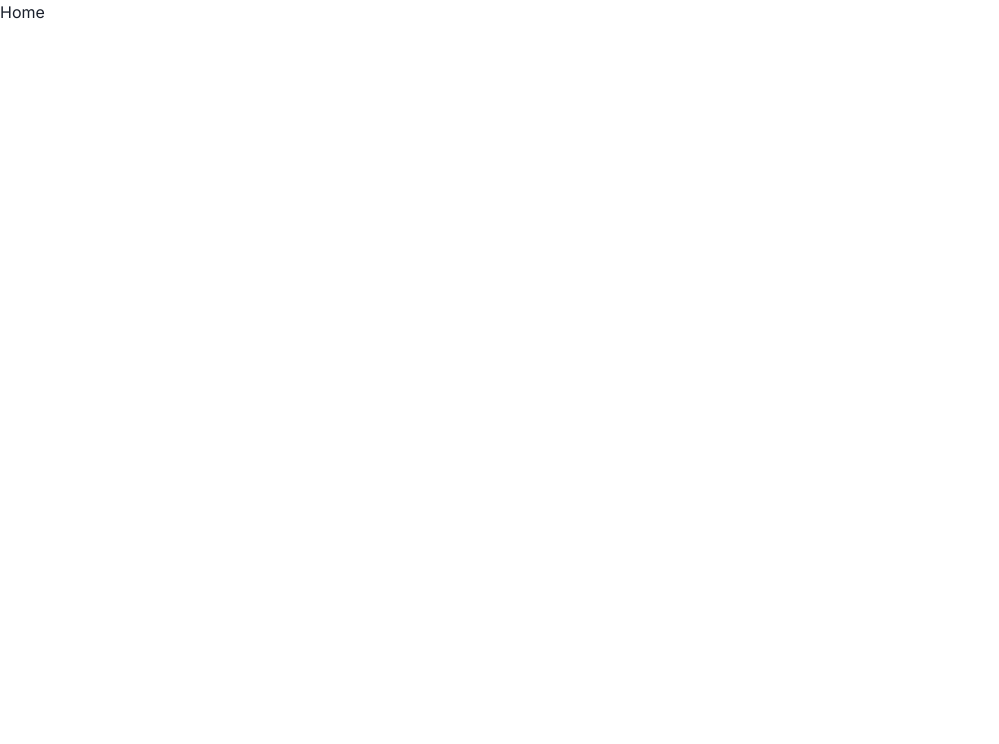
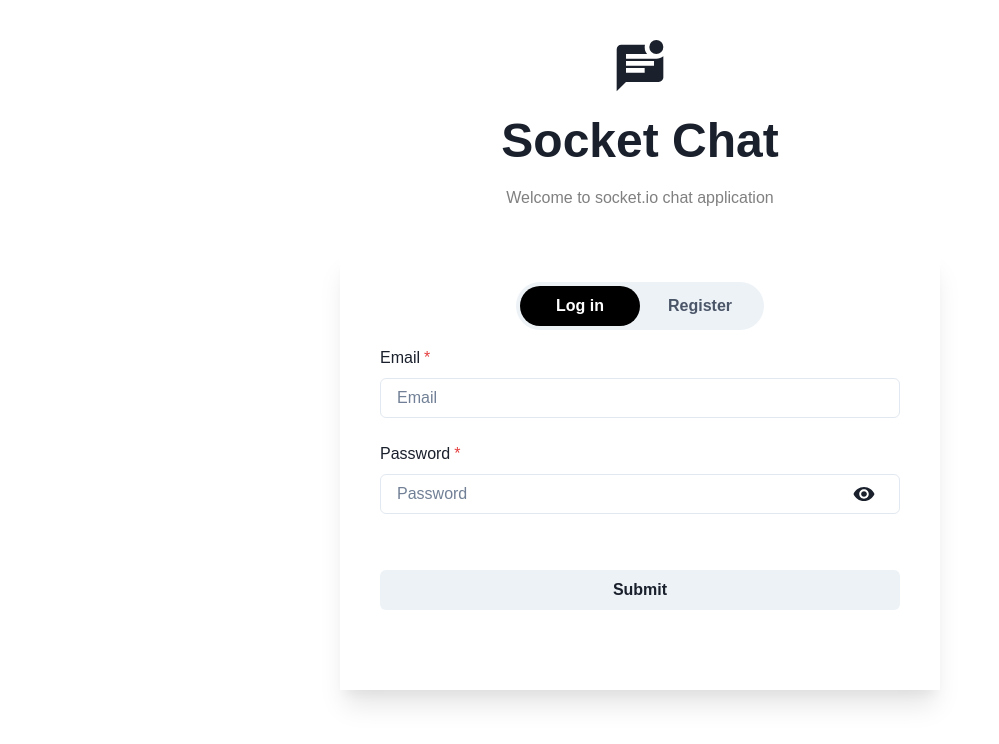
Before and after one commit to GavinITP/socket-chat-app, a React (Vite) app in the folder frontend/: page / in a window 1280 px wide. Shown: the top 744 px of the page, without its empty margins (0-999 px from the left). Built offline with nearby package versions, Linux system fonts and the light colour scheme; no server answers.

Commit message:
feat: login and register form

```diff
--- a/frontend/package.json
+++ b/frontend/package.json
@@ -18,6 +18,7 @@
     "framer-motion": "^11.0.28",
     "react": "^18.2.0",
     "react-dom": "^18.2.0",
+    "react-icons": "^5.1.0",
     "react-router-dom": "^6.22.3"
   },
   "devDependencies": {
--- /dev/null
+++ b/frontend/src/components/LoginForm.tsx
@@ -0,0 +1,64 @@
+import {
+  VStack,
+  FormControl,
+  FormLabel,
+  Input,
+  InputGroup,
+  InputRightElement,
+  Icon,
+  Button,
+  Box,
+} from "@chakra-ui/react";
+import { useState } from "react";
+
+import { IoMdEyeOff, IoMdEye } from "react-icons/io";
+
+const LoginForm = () => {
+  const [email, setEmail] = useState("");
+  const [password, setPassword] = useState("");
+
+  const [showPassword, setShowPassword] = useState(false);
+
+  return (
+    <VStack spacing={4}>
+      <FormControl isRequired display={"flex"} flexDirection={"column"} gap={6}>
+        <Box>
+          <FormLabel>Email</FormLabel>
+          <Input
+            placeholder="Email"
+            onChange={(e) => {
+              setEmail(e.target.value);
+            }}
+          />
+        </Box>
+
+        <Box>
+          <FormLabel>Password</FormLabel>
+          <InputGroup>
+            <Input
+              pr={10}
+              type={showPassword ? "text" : "password"}
+              placeholder="Password"
+              onChange={(e) => {
+                setPassword(e.target.value);
+              }}
+            />
+            <InputRightElement width="4.5rem">
+              <Icon
+                boxSize={6}
+                as={showPassword ? IoMdEyeOff : IoMdEye}
+                onClick={() => {
+                  setShowPassword((prev) => !prev);
+                }}
+              />
+            </InputRightElement>
+          </InputGroup>
+        </Box>
+
+        <Button my={8}>Submit</Button>
+      </FormControl>
+    </VStack>
+  );
+};
+
+export default LoginForm;
--- /dev/null
+++ b/frontend/src/components/RegisterForm.tsx
@@ -0,0 +1,100 @@
+import {
+  Box,
+  Button,
+  FormControl,
+  FormLabel,
+  Icon,
+  Input,
+  InputGroup,
+  InputRightElement,
+  VStack,
+} from "@chakra-ui/react";
+
+import { useState } from "react";
+import { IoMdEye, IoMdEyeOff } from "react-icons/io";
+
+const RegisterForm = () => {
+  const [name, setName] = useState("");
+  const [email, setEmail] = useState("");
+  const [password, setPassword] = useState("");
+  const [confirmPassword, setConfirmPassword] = useState("");
+
+  const [showPassword, setShowPassword] = useState(false);
+  const [showConfirmPassword, setShowConfirmPassword] = useState(false);
+
+  return (
+    <VStack spacing={4}>
+      <FormControl isRequired display={"flex"} flexDirection={"column"} gap={6}>
+        <Box>
+          <FormLabel>Name</FormLabel>
+          <Input
+            placeholder="Your name"
+            onChange={(e) => {
+              setName(e.target.value);
+            }}
+          />
+        </Box>
+
+        <Box>
+          <FormLabel>Email</FormLabel>
+          <Input
+            placeholder="Email"
+            onChange={(e) => {
+              setEmail(e.target.value);
+            }}
+          />
+        </Box>
+
+        <Box>
+          <FormLabel>Password</FormLabel>
+          <InputGroup>
+            <Input
+              pr={10}
+              type={showPassword ? "text" : "password"}
+              placeholder="Password"
+              onChange={(e) => {
+                setPassword(e.target.value);
+              }}
+            />
+            <InputRightElement width="4.5rem">
+              <Icon
+                boxSize={6}
+                as={showPassword ? IoMdEyeOff : IoMdEye}
+                onClick={() => {
+                  setShowPassword((prev) => !prev);
+                }}
+              />
+            </InputRightElement>
+          </InputGroup>
+        </Box>
+
+        <Box>
+          <FormLabel>Confirm Password</FormLabel>
+          <InputGroup>
+            <Input
+              pr={10}
+              type={showConfirmPassword ? "text" : "password"}
+              placeholder="Confirm password"
+              onChange={(e) => {
+                setConfirmPassword(e.target.value);
+              }}
+            />
+            <InputRightElement width="4.5rem">
+              <Icon
+                boxSize={6}
+                as={showConfirmPassword ? IoMdEyeOff : IoMdEye}
+                onClick={() => {
+                  setShowConfirmPassword((prev) => !prev);
+                }}
+              />
+            </InputRightElement>
+          </InputGroup>
+        </Box>
+
+        <Button my={8}>Submit</Button>
+      </FormControl>
+    </VStack>
+  );
+};
+
+export default RegisterForm;
--- a/frontend/src/pages/Home.tsx
+++ b/frontend/src/pages/Home.tsx
@@ -1,5 +1,65 @@
+import {
+  Center,
+  Container,
+  Flex,
+  Heading,
+  Icon,
+  Tab,
+  TabList,
+  TabPanel,
+  TabPanels,
+  Tabs,
+  Text,
+} from "@chakra-ui/react";
+import LoginForm from "../components/LoginForm";
+import RegisterForm from "../components/RegisterForm";
+
+import { MdMarkUnreadChatAlt } from "react-icons/md";
+
 const Home = () => {
-  return <div>Home</div>;
+  return (
+    <Container maxW="xl" centerContent>
+      <Flex my={10} gap={4} flexDirection={"column"}>
+        <Icon as={MdMarkUnreadChatAlt} boxSize={14} mx={"auto"} />
+
+        <Heading fontSize="5xl" fontWeight={700}>
+          Socket Chat
+        </Heading>
+
+        <Text color={"gray"} fontSize={"md"} textAlign={"center"}>
+          Welcome to socket.io chat application
+        </Text>
+      </Flex>
+
+      <Center w={"600px"} py={8} px={6} shadow={"xl"} mb={12}>
+        <Tabs variant="soft-rounded" w="100%">
+          <TabList
+            bgColor={"gray.100"}
+            rounded={"full"}
+            p={1}
+            maxW={"fit-content"}
+            mx="auto"
+          >
+            <Tab _selected={{ color: "white", bg: "black" }} w={"120px"}>
+              Log in
+            </Tab>
+            <Tab _selected={{ color: "white", bg: "black" }} w={"120px"}>
+              Register
+            </Tab>
+          </TabList>
+
+          <TabPanels>
+            <TabPanel>
+              <LoginForm />
+            </TabPanel>
+            <TabPanel>
+              <RegisterForm />
+            </TabPanel>
+          </TabPanels>
+        </Tabs>
+      </Center>
+    </Container>
+  );
 };
 
 export default Home;
--- a/frontend/theme.ts
+++ b/frontend/theme.ts
@@ -3,8 +3,8 @@
 
 const theme = extendTheme({
   fonts: {
-    heading: `'Inter', sans-serif`,
-    body: `'Inter', sans-serif`,
+    heading: `'Inter Variable', sans-serif`,
+    body: `'Inter Variable', sans-serif`,
   },
 });
 
```
Also changed, not shown: 1 other file (tests, documents, lock files or other folders).
